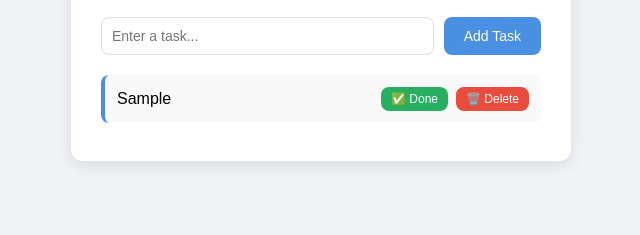
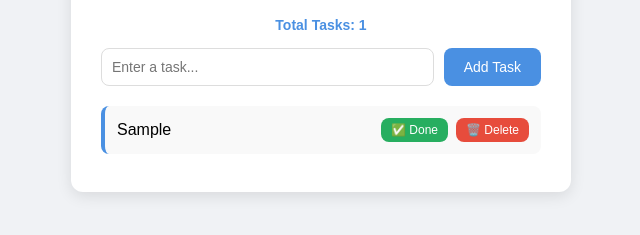
Before and after one commit to SwetaPatel04/todo-app, a plain HTML site: page index.html in a window 1280 px wide. Both pictures are taken after typing "Sample" into the empty fields and a click on the button "Add Task". Shown: the part 111-346 px from the top of the page, without its empty margins (319-959 px from the left). Drawn offline with Linux system fonts and the light colour scheme.

Commit message:
added task counter feature

```diff
--- a/index.html
+++ b/index.html
@@ -31,6 +31,8 @@
 
     <h1>📝 My Todo App</h1>
     <!-- h1 is the biggest heading on the page -->
+    <!-- Task counter shows how many tasks are in the list -->
+    <p id="counter">Total Tasks: 0</p>
 
     <div class="input-section">
     <!-- Another box that holds our input field and button together -->
--- a/script.js
+++ b/script.js
@@ -40,6 +40,7 @@ function addTask() {
 
   // Find the task list using id="taskList" and add our new task to it
   document.getElementById('taskList').appendChild(li);
+  updateCounter(); // Update counter when task is added
 
   // Clear the input box after adding the task
   input.value = '';
@@ -64,6 +65,8 @@ function deleteTask(btn) {
 
   // .remove() completely removes the task from the page
   li.remove();
+  updateCounter(); // Update counter when task is deleted
+
 }
 
 // This adds keyboard support — press Enter to add a task
@@ -74,3 +77,15 @@ document.getElementById('taskInput')
       addTask(); // Call addTask() if Enter was pressed
     }
   });
+
+// This function updates the task counter
+// It counts how many tasks are in the list
+function updateCounter() {
+  // Find all li elements inside taskList
+  const tasks = document.getElementById('taskList')
+                        .getElementsByTagName('li');
+
+  // Update the counter text with total number of tasks
+  document.getElementById('counter').innerText =
+    `Total Tasks: ${tasks.length}`;
+}
--- a/style.css
+++ b/style.css
@@ -107,3 +107,12 @@ li.done {
   padding: 5px 10px;    /* Smaller padding than main button */
   font-size: 12px;      /* Smaller text */
 }
+
+/* Styles for the task counter */
+#counter {
+  text-align: center;   /* Centers the counter text */
+  color: #4A90E2;       /* Blue color matching our theme */
+  font-size: 14px;      /* Small text size */
+  margin-bottom: 15px;  /* Space below counter */
+  font-weight: bold;    /* Makes text bold */
+}
```
